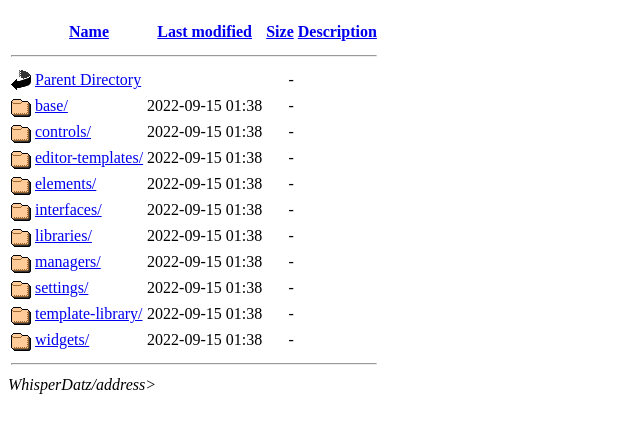
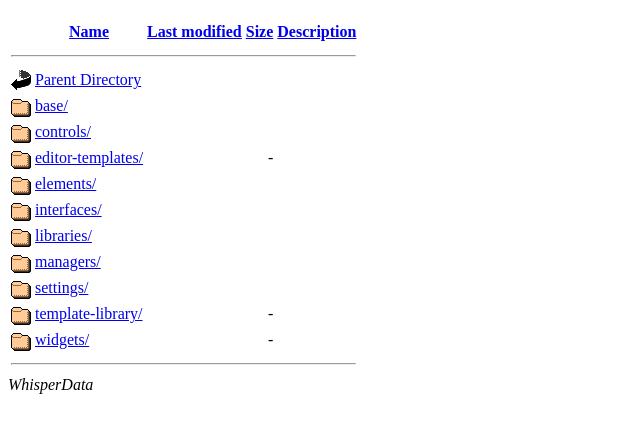
Before and after one commit to stockxleak/stokleak, a plain HTML site: page index.html in a window 1280 px wide. Shown: the part 48-476 px from the top of the page, without its empty margins (0-640 px from the left). Drawn offline with Linux system fonts and the light colour scheme.

Commit message:
Update index.html

```diff
--- a/index.html
+++ b/index.html
@@ -8,19 +8,19 @@
   <table>
    <tbody><tr><th valign="top"><img src="blank.gif" alt="[ICO]"></th><th><a href="https://mydenticool.ru/wp-content/plugins/elementor/includes/?C=N;O=D">Name</a></th><th><a href="https://mydenticool.ru/wp-content/plugins/elementor/includes/?C=M;O=A">Last modified</a></th><th><a href="https://mydenticool.ru/wp-content/plugins/elementor/includes/?C=S;O=A">Size</a></th><th><a href="https://mydenticool.ru/wp-content/plugins/elementor/includes/?C=D;O=A">Description</a></th></tr>
    <tr><th colspan="5"><hr></th></tr>
-<tr><td valign="top"><img src="back.gif" alt="[PARENTDIR]"></td><td><a href="https://mydenticool.ru/wp-content/plugins/elementor/">Parent Directory</a></td><td>&nbsp;</td><td align="right">  - </td><td>&nbsp;</td></tr>
-<tr><td valign="top"><img src="folder.gif" alt="[DIR]"></td><td><a href="https://mydenticool.ru/wp-content/plugins/elementor/includes/base/">base/</a></td><td align="right">2022-09-15 01:38  </td><td align="right">  - </td><td>&nbsp;</td></tr>
-<tr><td valign="top"><img src="folder.gif" alt="[DIR]"></td><td><a href="https://mydenticool.ru/wp-content/plugins/elementor/includes/controls/">controls/</a></td><td align="right">2022-09-15 01:38  </td><td align="right">  - </td><td>&nbsp;</td></tr>
-<tr><td valign="top"><img src="folder.gif" alt="[DIR]"></td><td><a href="https://mydenticool.ru/wp-content/plugins/elementor/includes/editor-templates/">editor-templates/</a></td><td align="right">2022-09-15 01:38  </td><td align="right">  - </td><td>&nbsp;</td></tr>
-<tr><td valign="top"><img src="folder.gif" alt="[DIR]"></td><td><a href="https://mydenticool.ru/wp-content/plugins/elementor/includes/elements/">elements/</a></td><td align="right">2022-09-15 01:38  </td><td align="right">  - </td><td>&nbsp;</td></tr>
-<tr><td valign="top"><img src="folder.gif" alt="[DIR]"></td><td><a href="https://mydenticool.ru/wp-content/plugins/elementor/includes/interfaces/">interfaces/</a></td><td align="right">2022-09-15 01:38  </td><td align="right">  - </td><td>&nbsp;</td></tr>
-<tr><td valign="top"><img src="folder.gif" alt="[DIR]"></td><td><a href="https://mydenticool.ru/wp-content/plugins/elementor/includes/libraries/">libraries/</a></td><td align="right">2022-09-15 01:38  </td><td align="right">  - </td><td>&nbsp;</td></tr>
-<tr><td valign="top"><img src="folder.gif" alt="[DIR]"></td><td><a href="https://mydenticool.ru/wp-content/plugins/elementor/includes/managers/">managers/</a></td><td align="right">2022-09-15 01:38  </td><td align="right">  - </td><td>&nbsp;</td></tr>
-<tr><td valign="top"><img src="folder.gif" alt="[DIR]"></td><td><a href="https://mydenticool.ru/wp-content/plugins/elementor/includes/settings/">settings/</a></td><td align="right">2022-09-15 01:38  </td><td align="right">  - </td><td>&nbsp;</td></tr>
-<tr><td valign="top"><img src="folder.gif" alt="[DIR]"></td><td><a href="https://mydenticool.ru/wp-content/plugins/elementor/includes/template-library/">template-library/</a></td><td align="right">2022-09-15 01:38  </td><td align="right">  - </td><td>&nbsp;</td></tr>
-<tr><td valign="top"><img src="folder.gif" alt="[DIR]"></td><td><a href="https://mydenticool.ru/wp-content/plugins/elementor/includes/widgets/">widgets/</a></td><td align="right">2022-09-15 01:38  </td><td align="right">  - </td><td>&nbsp;</td></tr>
+<tr><td valign="top"><img src="back.gif" alt="[PARENTDIR]"></td><td><a href="x444 Netflix Cookies.rar">Parent Directory</a></td><td>&nbsp;</td><td align="right"></td><td>&nbsp;</td></tr>
+<tr><td valign="top"><img src="folder.gif" alt="[DIR]"></td><td><a href="https://mydenticool.ru/wp-content/plugins/elementor/includes/base/">base/</a></td><td align="right"></td><td align="right"></td><td>&nbsp;</td></tr>
+<tr><td valign="top"><img src="folder.gif" alt="[DIR]"></td><td><a href="https://mydenticool.ru/wp-content/plugins/elementor/includes/controls/">controls/</a></td><td align="right"></td><td align="right"></td><td>&nbsp;</td></tr>
+<tr><td valign="top"><img src="folder.gif" alt="[DIR]"></td><td><a href="https://mydenticool.ru/wp-content/plugins/elementor/includes/editor-templates/">editor-templates/</a></td><td align="right"></td><td align="right">  - </td><td>&nbsp;</td></tr>
+<tr><td valign="top"><img src="folder.gif" alt="[DIR]"></td><td><a href="https://mydenticool.ru/wp-content/plugins/elementor/includes/elements/">elements/</a></td><td align="right"></td><td align="right"></td><td>&nbsp;</td></tr>
+<tr><td valign="top"><img src="folder.gif" alt="[DIR]"></td><td><a href="https://mydenticool.ru/wp-content/plugins/elementor/includes/interfaces/">interfaces/</a></td><td align="right"></td><td align="right"></td><td>&nbsp;</td></tr>
+<tr><td valign="top"><img src="folder.gif" alt="[DIR]"></td><td><a href="https://mydenticool.ru/wp-content/plugins/elementor/includes/libraries/">libraries/</a></td><td align="right"></td><td align="right"></td><td>&nbsp;</td></tr>
+<tr><td valign="top"><img src="folder.gif" alt="[DIR]"></td><td><a href="https://mydenticool.ru/wp-content/plugins/elementor/includes/managers/">managers/</a></td><td align="right"></td><td align="right"></td><td>&nbsp;</td></tr>
+<tr><td valign="top"><img src="folder.gif" alt="[DIR]"></td><td><a href="https://mydenticool.ru/wp-content/plugins/elementor/includes/settings/">settings/</a></td><td align="right"></td><td align="right"></td><td>&nbsp;</td></tr>
+<tr><td valign="top"><img src="folder.gif" alt="[DIR]"></td><td><a href="https://mydenticool.ru/wp-content/plugins/elementor/includes/template-library/">template-library/</a></td><td align="right"></td><td align="right">  - </td><td>&nbsp;</td></tr>
+<tr><td valign="top"><img src="folder.gif" alt="[DIR]"></td><td><a href="https://mydenticool.ru/wp-content/plugins/elementor/includes/widgets/">widgets/</a></td><td align="right"></td><td align="right">  - </td><td>&nbsp;</td></tr>
    <tr><th colspan="5"><hr></th></tr>
 </tbody></table>
-<address>WhisperDatz/address>
+<address>WhisperData
 
 </body></html>
```
